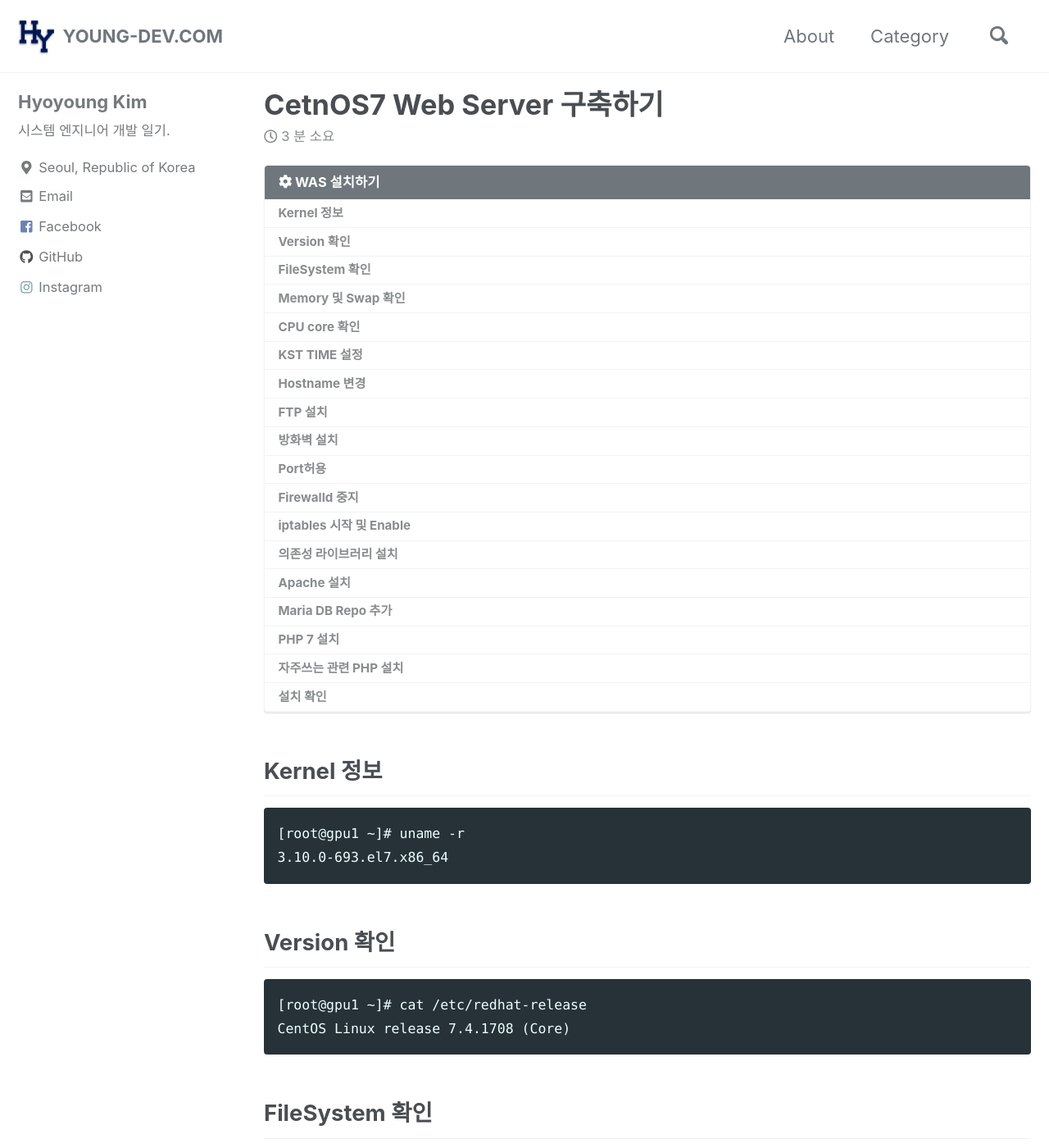
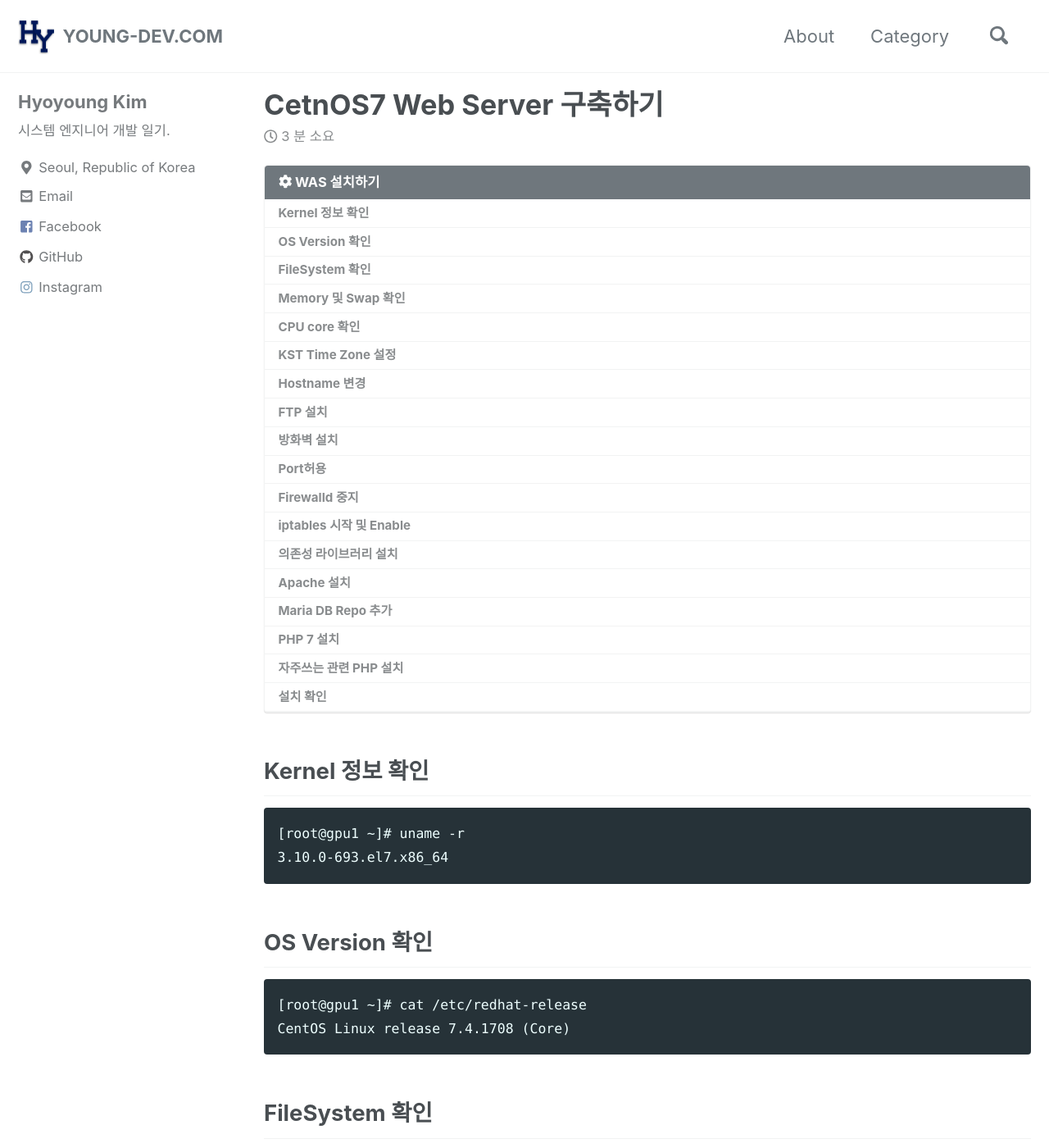
Before and after one commit to youngfromseoul/youngfromseoul.github.io2, a Jekyll site: the page built from _posts/linux/2019-01-29-centos-was.md, in a window 1280 px wide and 1400 px high. Shown: the whole window at 82% size. Built offline with Jekyll 4.4.1, drawn with Linux system fonts in a browser that asks for light colours; cached includes are drawn as plain includes; nearby versions of some CDN libraries; some web fonts are replaced; library files that are not in the unit come from our copies; some of the changed text lies outside the part shown.

Commit message:
Update 2019-01-29-centos-was.md

````diff
--- a/_posts/linux/2019-01-29-centos-was.md
+++ b/_posts/linux/2019-01-29-centos-was.md
@@ -20,13 +20,13 @@ toc: true
 toc_sticky: true
 ---
 
-## Kernel 정보
+## Kernel 정보 확인
 ```
 [root@gpu1 ~]# uname -r
 3.10.0-693.el7.x86_64
 ```
 
-## Version 확인
+## OS Version 확인
 ```
 [root@gpu1 ~]# cat /etc/redhat-release
 CentOS Linux release 7.4.1708 (Core)
@@ -60,7 +60,7 @@ cat /proc/cpuinfo | grep processor | wc -l
 ```
 
 
-## KST TIME 설정
+## KST Time Zone 설정
 ```
 [root@gpu1 ~]# ln -sf /usr/share/zoneinfo/Asia/Seoul /etc/localtime
 [root@gpu1 ~]# date
````
